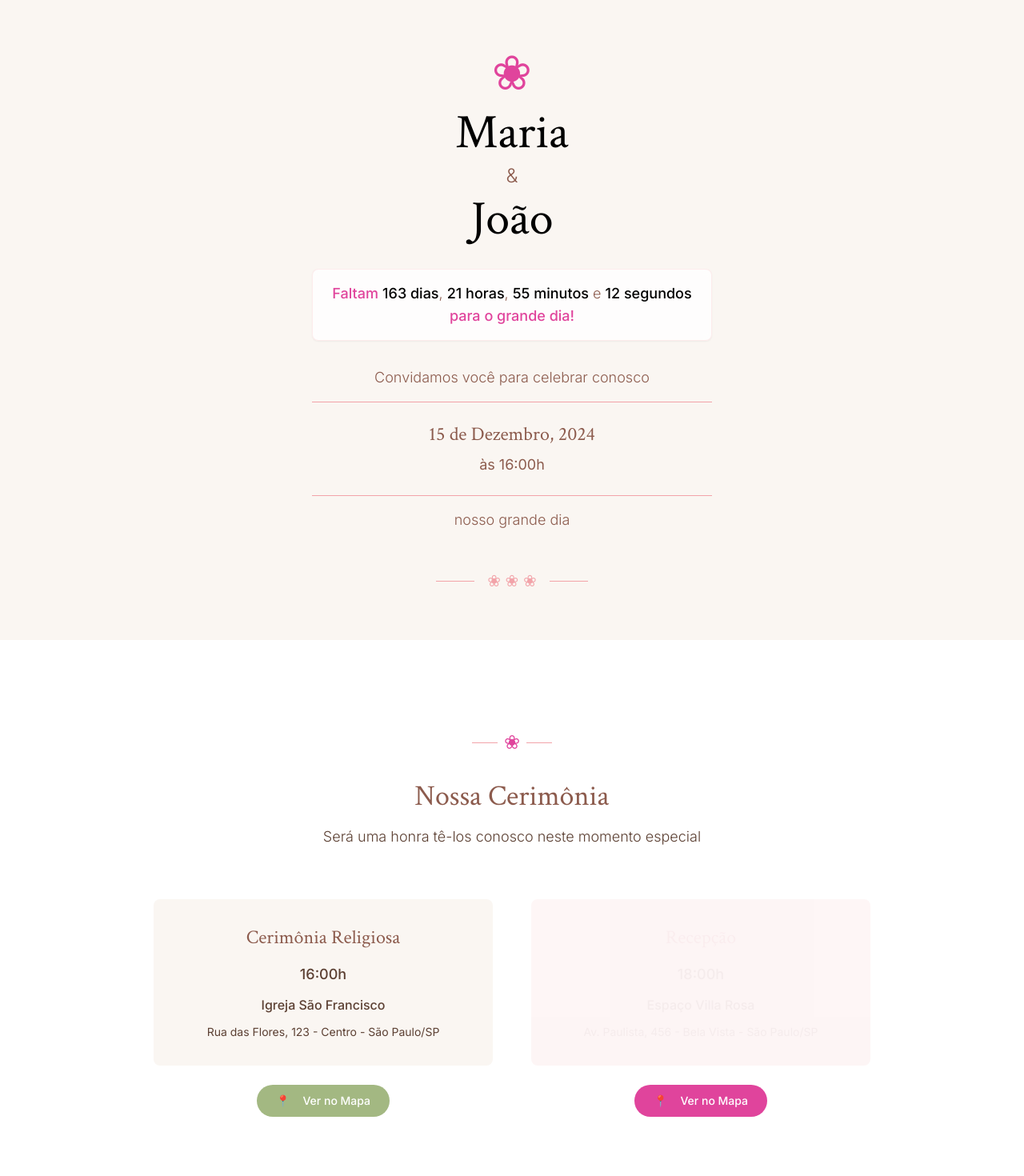
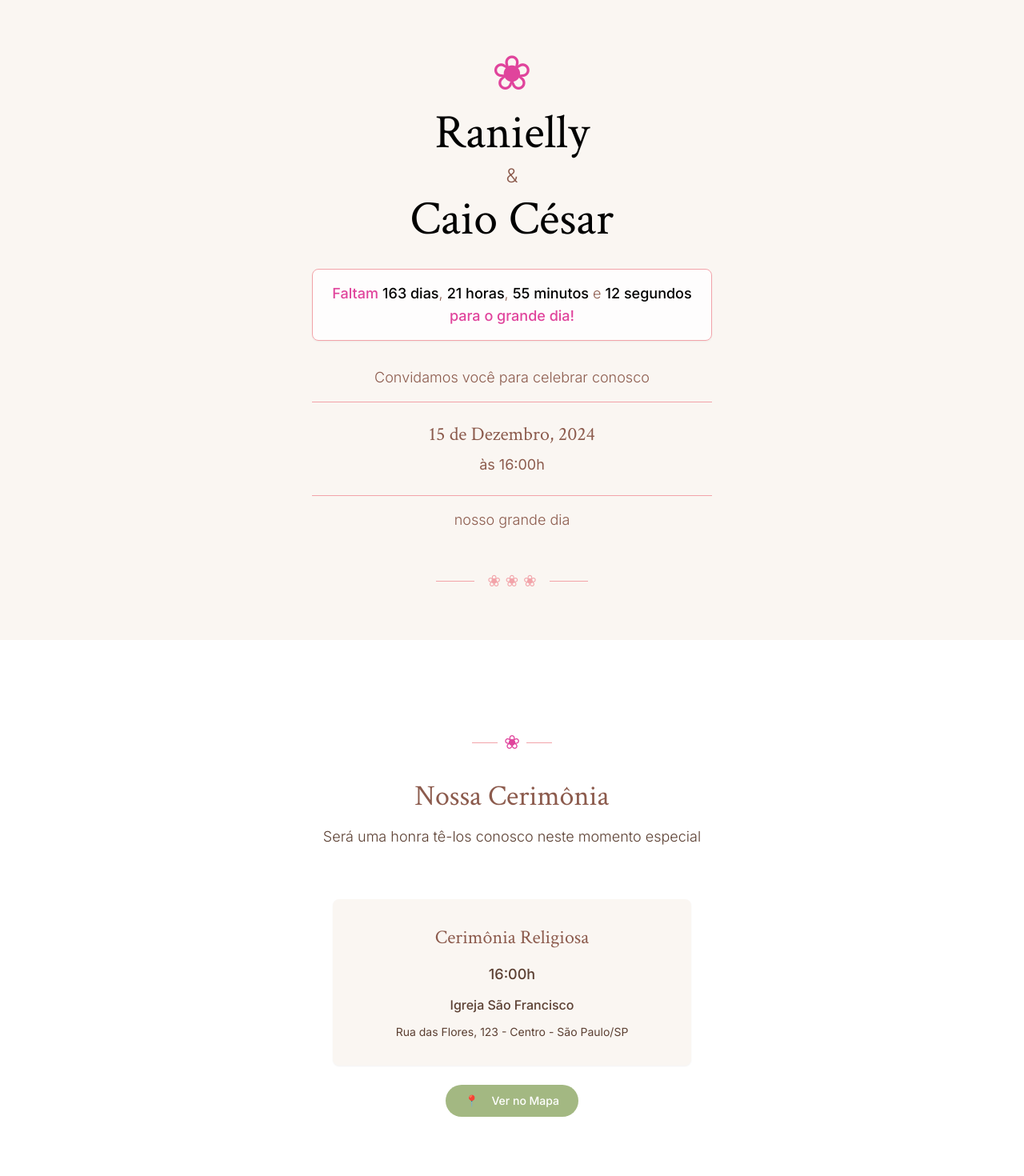
Before and after one commit to Feitosa-V/amor-floral-site, a React (Vite) app: page / in a window 1280 px wide. Shown: the top 1470 px of the page at 80% size. Built offline with nearby package versions, Linux system fonts and the light colour scheme.

Commit message:
Refactor: Update names and ceremony section
- Updated the names of the couple to Ranielly and Caio César.
- Removed the reception card from the ceremony section.
- Adjusted color palettes and added subtle animations.

```diff
--- a/src/components/CeremonySection.tsx
+++ b/src/components/CeremonySection.tsx
@@ -6,7 +6,7 @@ import FloralDivider from './FloralDivider';
 
 const CeremonySection = () => {
   return (
-    <section className="py-20 px-4 bg-white">
+    <section className="py-20 px-4 bg-white animate-fade-in">
       <div className="max-w-4xl mx-auto">
         <FloralDivider />
 
@@ -19,10 +19,10 @@ const CeremonySection = () => {
           </p>
         </div>
 
-        <div className="grid md:grid-cols-2 gap-12">
+        <div className="max-w-md mx-auto">
           {/* Cerimônia */}
-          <div className="text-center">
-            <div className="rounded-lg p-8 mb-6" style={{ backgroundColor: '#FAF6F2' }}>
+          <div className="text-center transform transition-all duration-300 hover:scale-105">
+            <div className="rounded-lg p-8 mb-6 shadow-sm" style={{ backgroundColor: '#FAF6F2' }}>
               <h3 className="font-serif text-2xl mb-4" style={{ color: '#8C5B4D' }}>
                 Cerimônia Religiosa
               </h3>
@@ -34,42 +34,11 @@ const CeremonySection = () => {
             </div>
             <Button
               asChild
-              className="text-white px-6 py-2 rounded-full transition-colors hover:opacity-90"
+              className="text-white px-6 py-2 rounded-full transition-all duration-300 hover:scale-105 hover:shadow-lg"
               style={{ backgroundColor: '#A3B882' }}
             >
               <a
                 href={weddingData.ceremony.venue.mapsUrl}
-                target="_blank"
-                rel="noopener noreferrer"
-                className="inline-flex items-center space-x-2"
-              >
-                <span>📍</span>
-                <span>Ver no Mapa</span>
-              </a>
-            </Button>
-          </div>
-
-          {/* Recepção */}
-          <div className="text-center">
-            <div className="rounded-lg p-8 mb-6" style={{ backgroundColor: '#F2A3A9', opacity: 0.1 }}>
-              <div style={{ opacity: 10 }}>
-                <h3 className="font-serif text-2xl mb-4" style={{ color: '#D85A67' }}>
-                  Recepção
-                </h3>
-                <div className="space-y-3" style={{ color: '#A54C4C' }}>
-                  <p className="text-lg font-medium">{weddingData.reception.time}</p>
-                  <p className="font-medium">{weddingData.reception.venue.name}</p>
-                  <p className="text-sm">{weddingData.reception.venue.address}</p>
-                </div>
-              </div>
-            </div>
-            <Button
-              asChild
-              className="text-white px-6 py-2 rounded-full transition-colors hover:opacity-90"
-              style={{ backgroundColor: '#E0449C' }}
-            >
-              <a
-                href={weddingData.reception.venue.mapsUrl}
                 target="_blank"
                 rel="noopener noreferrer"
                 className="inline-flex items-center space-x-2"
--- a/src/components/CountdownTimer.tsx
+++ b/src/components/CountdownTimer.tsx
@@ -33,15 +33,15 @@ const CountdownTimer = () => {
   }, []);
 
   return (
-    <div className="bg-white/80 backdrop-blur-sm rounded-lg px-6 py-4 shadow-sm border border-floral-coral/20 mb-8">
-      <p className="text-primary-brown font-light text-lg text-center">
-        <span className="text-floral-pink font-medium">Faltam</span>{' '}
-        <span className="font-medium text-primary">{timeLeft.days} dias</span>, {' '}
-        <span className="font-medium text-primary">{timeLeft.hours} horas</span>, {' '}
-        <span className="font-medium text-primary">{timeLeft.minutes} minutos</span> e {' '}
-        <span className="font-medium text-primary">{timeLeft.seconds} segundos</span>
+    <div className="bg-white/80 backdrop-blur-sm rounded-lg px-6 py-4 shadow-sm border mb-8 animate-fade-in" style={{ borderColor: '#F2A3A9' }}>
+      <p className="font-light text-lg text-center" style={{ color: '#8C5B4D' }}>
+        <span className="font-medium" style={{ color: '#E0449C' }}>Faltam</span>{' '}
+        <span className="font-medium" style={{ color: '#000000' }}>{timeLeft.days} dias</span>, {' '}
+        <span className="font-medium" style={{ color: '#000000' }}>{timeLeft.hours} horas</span>, {' '}
+        <span className="font-medium" style={{ color: '#000000' }}>{timeLeft.minutes} minutos</span> e {' '}
+        <span className="font-medium" style={{ color: '#000000' }}>{timeLeft.seconds} segundos</span>
         <br />
-        <span className="text-floral-pink font-medium">para o grande dia!</span>
+        <span className="font-medium" style={{ color: '#E0449C' }}>para o grande dia!</span>
       </p>
     </div>
   );
--- a/src/components/HeroSection.tsx
+++ b/src/components/HeroSection.tsx
@@ -8,11 +8,11 @@ const HeroSection = () => {
     <section className="min-h-screen flex items-center justify-center px-4" style={{ backgroundColor: '#FAF6F2' }}>
       <div className="text-center max-w-2xl mx-auto animate-fade-in">
         <div className="mb-8">
-          <div className="text-floral-pink text-6xl mb-4">❀</div>
+          <div className="text-6xl mb-4 animate-float" style={{ color: '#E0449C' }}>❀</div>
           <h1 className="font-serif text-5xl md:text-6xl mb-2" style={{ color: '#000000' }}>
             {weddingData.couple.bride}
           </h1>
-          <div className="text-primary-brown text-2xl font-light mb-2">&</div>
+          <div className="text-2xl font-light mb-2" style={{ color: '#8C5B4D' }}>&</div>
           <h1 className="font-serif text-5xl md:text-6xl mb-8" style={{ color: '#000000' }}>
             {weddingData.couple.groom}
           </h1>
@@ -22,7 +22,7 @@ const HeroSection = () => {
 
         <div className="space-y-4" style={{ color: '#8C5B4D' }}>
           <p className="text-lg font-light">Convidamos você para celebrar conosco</p>
-          <div className="border-t border-b py-6 my-8" style={{ borderColor: '#F2A3A9' }}>
+          <div className="border-t border-b py-6 my-8 hover-lift" style={{ borderColor: '#F2A3A9' }}>
             <p className="text-2xl font-serif mb-2" style={{ color: '#8C5B4D' }}>
               {weddingData.ceremony.date}
             </p>
--- a/src/data/weddingData.ts
+++ b/src/data/weddingData.ts
@@ -1,9 +1,8 @@
-
 export const weddingData = {
   couple: {
-    bride: "Maria",
-    groom: "João",
-    fullNames: "Maria Silva & João Santos"
+    bride: "Ranielly",
+    groom: "Caio César",
+    fullNames: "Ranielly & Caio César"
   },
   ceremony: {
     date: "15 de Dezembro, 2024",
--- a/src/index.css
+++ b/src/index.css
@@ -79,4 +79,51 @@
     color: #000000;
     font-family: 'Inter', system-ui, sans-serif;
   }
+
+  /* Smooth scrolling */
+  html {
+    scroll-behavior: smooth;
+  }
 }
+
+@layer utilities {
+  /* Fade in animation */
+  .animate-fade-in {
+    animation: fadeIn 0.8s ease-out;
+  }
+
+  /* Gentle float animation */
+  .animate-float {
+    animation: float 3s ease-in-out infinite;
+  }
+
+  /* Smooth hover transitions */
+  .hover-lift {
+    transition: transform 0.3s ease, box-shadow 0.3s ease;
+  }
+
+  .hover-lift:hover {
+    transform: translateY(-2px);
+    box-shadow: 0 4px 12px rgba(0, 0, 0, 0.1);
+  }
+}
+
+@keyframes fadeIn {
+  from {
+    opacity: 0;
+    transform: translateY(20px);
+  }
+  to {
+    opacity: 1;
+    transform: translateY(0);
+  }
+}
+
+@keyframes float {
+  0%, 100% {
+    transform: translateY(0px);
+  }
+  50% {
+    transform: translateY(-6px);
+  }
+}
```
